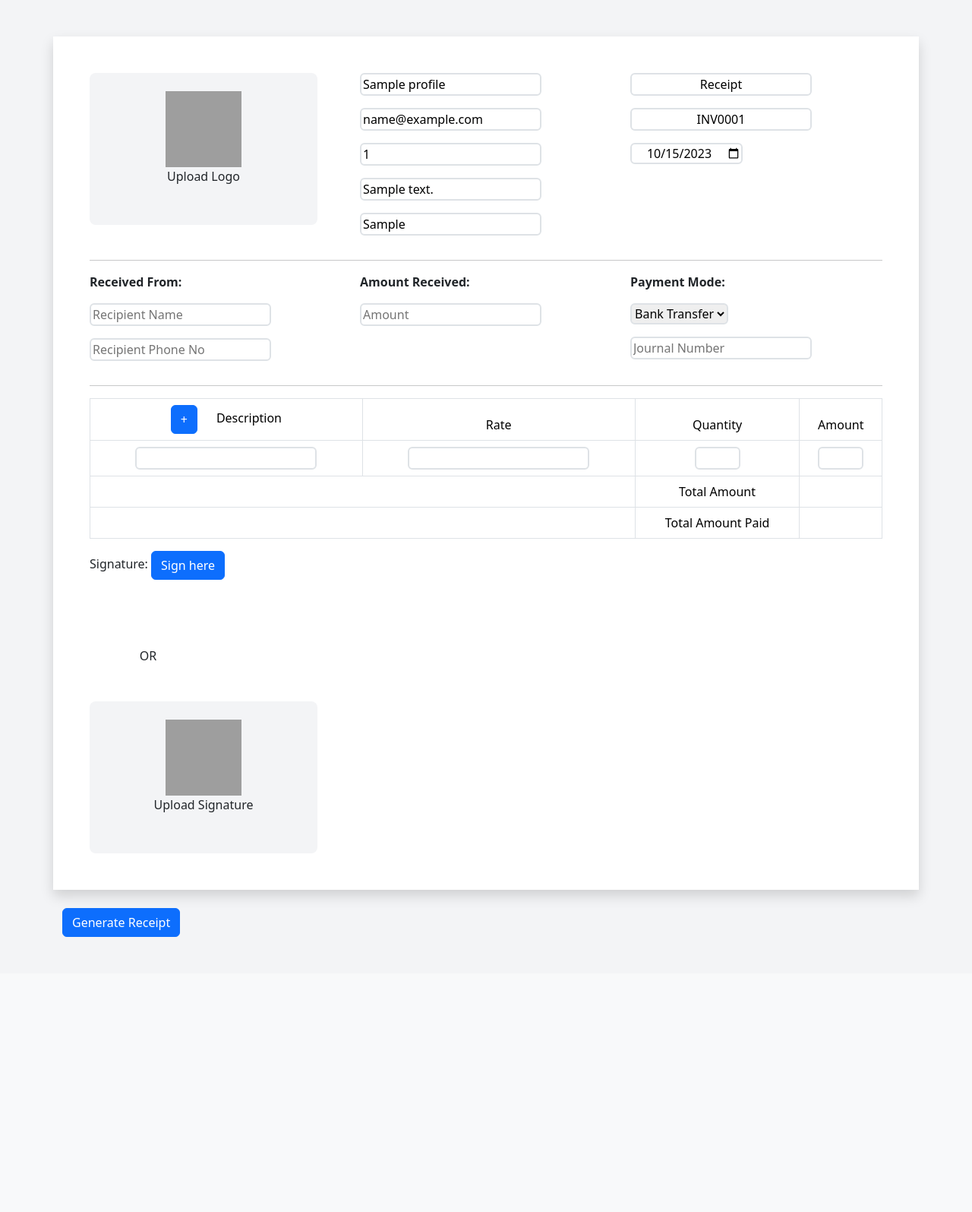
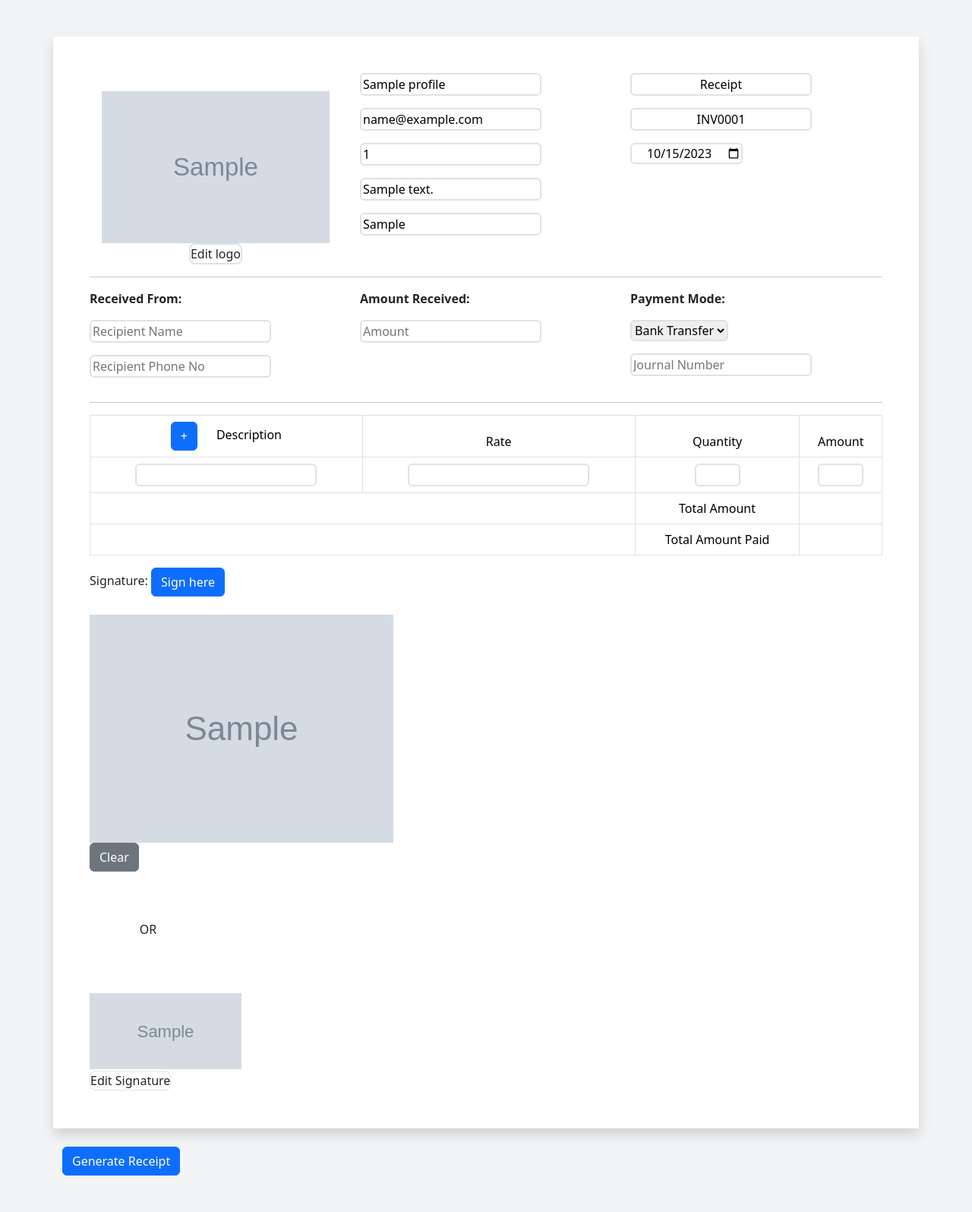
Before and after one commit to bishal-dd/receipt_genrator, a Django app: page / in a window 1280 px wide. Shown: the part 56-1651 px from the top of the page at 76% size. Before the commit the page ends 1289 px from the top, so only its background shows below. Run offline with Django 3.2, Linux system fonts and the light colour scheme; a user stored in the database is signed in; tables that the repository leaves empty hold one stand-in row (values such as "Sample post"); grey boxes marked "Sample" are stand-in pictures; grey boxes are pictures that could not be loaded.

Commit message:
make modular and complete receipt upload

```diff
--- a/webapp/static/js/main.js
+++ b/webapp/static/js/main.js
@@ -41,7 +41,11 @@ $(document).ready(function () {
   $("#clear_button_outside").click(function (e) {
     e.preventDefault();
     $("#signatureImage").attr("src", ""); // Set the src attribute to an empty string
+    $("#signatureImageEdit").attr("src", ""); // Set the src attribute to an empty string
+    $("#SignImage").val(""); // Set the src attribute to an empty string
     $("#clear_button_outside").hide(); // Hide the element
+    context.clearRect(0, 0, canvas.width, canvas.height);
+    $(".signature_upload_label").show();
   });
 
   // Function to check if the canvas is blank
@@ -72,10 +76,12 @@ $(document).ready(function () {
       // Update the src attribute of the existing signatureImage element
       $("#signatureImage").css("display", "inline-block"); // Remove 'display: none;'
       $("#signatureImage").attr("src", signatureImage);
+      $("#signatureImageEdit").attr("src", signatureImage);
       $("#SignImage").attr("value", signatureImage);
       $("#clear_button_outside").css("display", "inline-block"); // Remove 'display: none;'
       $("#closeButton").click(); // Trigger a click on the close button
       $("#signatureModal").modal("hide"); // Close the modal
+      $(".signature_upload_label").hide(); // Hide the label
     }
   });
 
@@ -166,13 +172,15 @@ $(document).ready(function () {
   // END ADD COL
 
   // START IMAGE UPLOAD
-  $("#logo_upload").change(function () {
+  $("#logo_upload, #logo_edit").change(function () {
     const file = this.files[0];
     if (file) {
       const reader = new FileReader();
       reader.onload = function (e) {
         $("#uploaded_logo").attr("src", e.target.result);
         $("#uploaded_logo").show();
+        $("#edited_logo").attr("src", e.target.result);
+        $("#logo_edit").val(e.target.result);
         $("#uploaded_logo").css("display", "inline-block"); // Remove 'display: none;'
         $(".logo_upload_label").hide();
       };
@@ -180,25 +188,14 @@ $(document).ready(function () {
     }
   });
 
-  $("#logo_edit").change(function () {
-    const file = this.files[0];
-    if (file) {
-      const reader = new FileReader();
-      reader.onload = function (e) {
-        $("#edited_logo").attr("src", e.target.result);
-        $("#edited_logo").show();
-        $("#logo_edit").val(e.target.result);
-      };
-      reader.readAsDataURL(file);
-    }
-  });
-
-  $("#signature_upload").change(function () {
+  $("#signature_upload, #signature_edit").change(function () {
     const file = this.files[0];
     if (file) {
       const reader = new FileReader();
       reader.onload = function (e) {
         $("#uploaded_signature").attr("src", e.target.result);
+        $("#edited_signature").attr("src", e.target.result);
+        $("#signature_edit").val(e.target.result);
         $("#uploaded_signature").show();
         $("#uploaded_signature").css("display", "inline-block"); // Remove 'display: none;'
         $(".signature_upload_label").hide();
--- a/webapp/templates/index.html
+++ b/webapp/templates/index.html
@@ -9,7 +9,30 @@
     <div class="row mt-5">
       <div class="col paper p-5 shadow">
         <div class="row">
-          <div class="col">
+          <div class="col text-center">
+            {% if user_profile.logo_image.url %}
+
+            <img
+              src="{{user_profile.logo_image.url}}"
+              alt="Uploaded Logo"
+              id="edited_logo"
+              class="mt-4"
+              width="300"
+              height="200"
+            />
+            <label
+              for="logo_edit"
+              class="logo_edit_label text-center rounded-3 border border-2"
+              >Edit logo</label
+            >
+            <input
+              type="file"
+              id="logo_edit"
+              name="logo_image"
+              value="{{user_profile.logo_image}}"
+            />
+
+            {% else %}
             <label
               for="logo_upload"
               class="logo_upload_label text-center rounded-3"
@@ -27,6 +50,8 @@
               alt="Uploaded Logo"
               class="mt-4"
             />
+
+            {% endif%}
           </div>
           <div class="col">
             <p>
@@ -252,7 +277,32 @@
               </button></span
             >
             <p>
-              <img id="signatureImage" src="" class="mt-4" /><br />
+              {% if user_profile.manual_signature_image %}
+              <img
+                id="signatureImageEdit"
+                src="{{ user_profile.manual_signature_image}}"
+                class="mt-4"
+              /><br />
+              <button
+                class="btn btn-secondary"
+                id="clear_button_outside"
+                style="display: block"
+              >
+                Clear
+              </button>
+              <input
+                type="hidden"
+                value="{{ user_profile.manual_signature_image}}"
+                id="SignImage"
+                name="manual_signature_image"
+              />
+
+              {% else%}
+              <img
+                id="signatureImage"
+                src="{{ user_profile.manual_signature_image}}"
+                class="mt-4"
+              /><br />
               <button
                 class="btn btn-secondary"
                 id="clear_button_outside"
@@ -266,6 +316,8 @@
                 id="SignImage"
                 name="manual_signature_image"
               />
+
+              {% endif %}
             </p>
           </div>
         </div>
@@ -320,6 +372,29 @@
         </div>
         <div class="row mt-5">
           <div class="col">
+            {% if user_profile.signature_image %}
+
+            <img
+              id="edited_signature"
+              src="{{ user_profile.signature_image.url}}"
+              alt="Uploaded signature"
+              class="mt-4"
+              width="200"
+              height="100"
+            /><br />
+            <label
+              for="signature_edit"
+              class="signature_edit_label text-center rounded-3 border border-1"
+              >Edit Signature</label
+            >
+            <input
+              type="file"
+              id="signature_edit"
+              style="visibility: hidden"
+              name="signature_image"
+            />
+            {% else%}
+
             <label
               for="signature_upload"
               class="signature_upload_label text-center rounded-3"
@@ -342,6 +417,8 @@
               alt="Uploaded signature"
               class="mt-4"
             />
+
+            {% endif %}
           </div>
         </div>
       </div>
--- a/webapp/views.py
+++ b/webapp/views.py
@@ -1,7 +1,8 @@
 from django.shortcuts import render, redirect
 from django.contrib.auth import logout
-from .models import Profile, Receipt, Version, Service, User
+from .models import Profile, Receipt, Version, Service
 from django.contrib.auth.decorators import login_required
+from .helpers.save_data import save_receipts
 
 
 def index(request):
@@ -25,96 +26,8 @@ def logout_view(request):
 def save_data(request):
     if request.method == 'POST':
         user_id = request.user
-        save_profile(request, user_id)
-        save_receipt(request, user_id)
-        save_version(request, user_id)
+        save_receipts.save_profile(request, user_id)
+        save_receipts.save_receipt(request, user_id)
+        save_receipts.save_version(request, user_id)
 
         return redirect('webapp:index')
-
-
-def save_profile(request, user_id):
-    profile = Profile.objects.filter(user=user_id).first()
-
-    # PROFILE
-    company_name = request.POST.get('company_name')
-    image = request.FILES.get('logo_image', None)
-    phone_no = request.POST.get('phone_no')
-    address = request.POST.get('address')
-    email = request.POST.get('email')
-    city = request.POST.get('city')
-    signature_image = request.FILES.get('signature_image', None)
-    manual_signature_image = request.POST.get('manual_signature_image')
-
-    if profile:
-        # Update the existing profile
-        profile.company_name = company_name
-        if image:
-            profile.logo_image = image
-        profile.phone_no = phone_no
-        profile.address = address
-        profile.email = email
-        profile.city = city
-        if signature_image:
-            profile.signature_image = signature_image
-        profile.manual_signature_image = manual_signature_image
-    else:
-        # Create a new profile
-        profile = Profile(
-            company_name=company_name,
-            logo_image=image,
-            phone_no=phone_no,
-            address=address,
-            email=email,
-            city=city,
-            signature_image=signature_image,
-            manual_signature_image=manual_signature_image,
-            user=user_id
-        )
-
-    profile.save()
-
-
-def save_receipt(request, user_id):
-    # RECEIPT
-    recipient_name = request.POST.get('recipient_name')
-    recipient_phone = request.POST.get('recipient_phone')
-    amount = request.POST.get('amount')
-    Journal_no = request.POST.get('Journal_no')
-    user = user_id
-
-    receipt = Receipt(
-        recipient_name=recipient_name,
-        recipient_phone=recipient_phone,
-        amount=amount,
-        Journal_no=Journal_no,
-        user=user
-    )
-
-    receipt.save()
-    save_service(request, receipt)
-
-
-def save_version(request, user_id):
-    version = Version.objects.filter(user=user_id).first()
-
-    if not version:
-        version = Version(user=user_id)
-        version.save()
-
-
-def save_service(request, receipt):
-    descriptions = request.POST.getlist('description')
-    rates = request.POST.getlist('rate')
-    quantities = request.POST.getlist('quantity')
-    cost_amounts = request.POST.getlist('cost_amount')
-
-    for description, rate, quantity, cost_amount in zip(descriptions, rates, quantities, cost_amounts):
-        if description:  # Check if the field is not empty
-            service = Service(
-                description=description,
-                rate=rate,
-                quantity=quantity,
-                amount=cost_amount,
-                receipt=receipt  # You can associate these services with the same receipt
-            )
-            service.save()
```
Also changed, not shown: webapp/helpers/save_data.py (added, +87 -0 lines), webapp/helpers/__init__.py (added).
